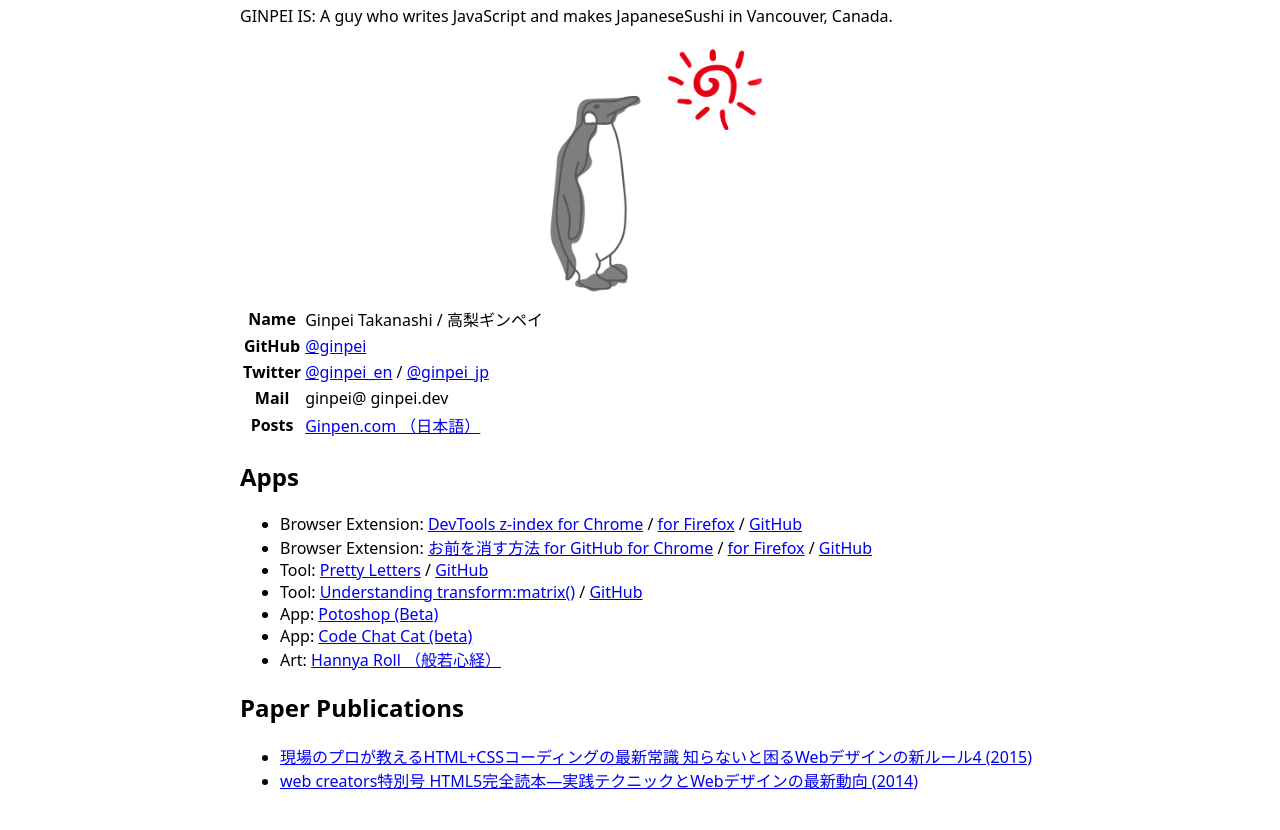
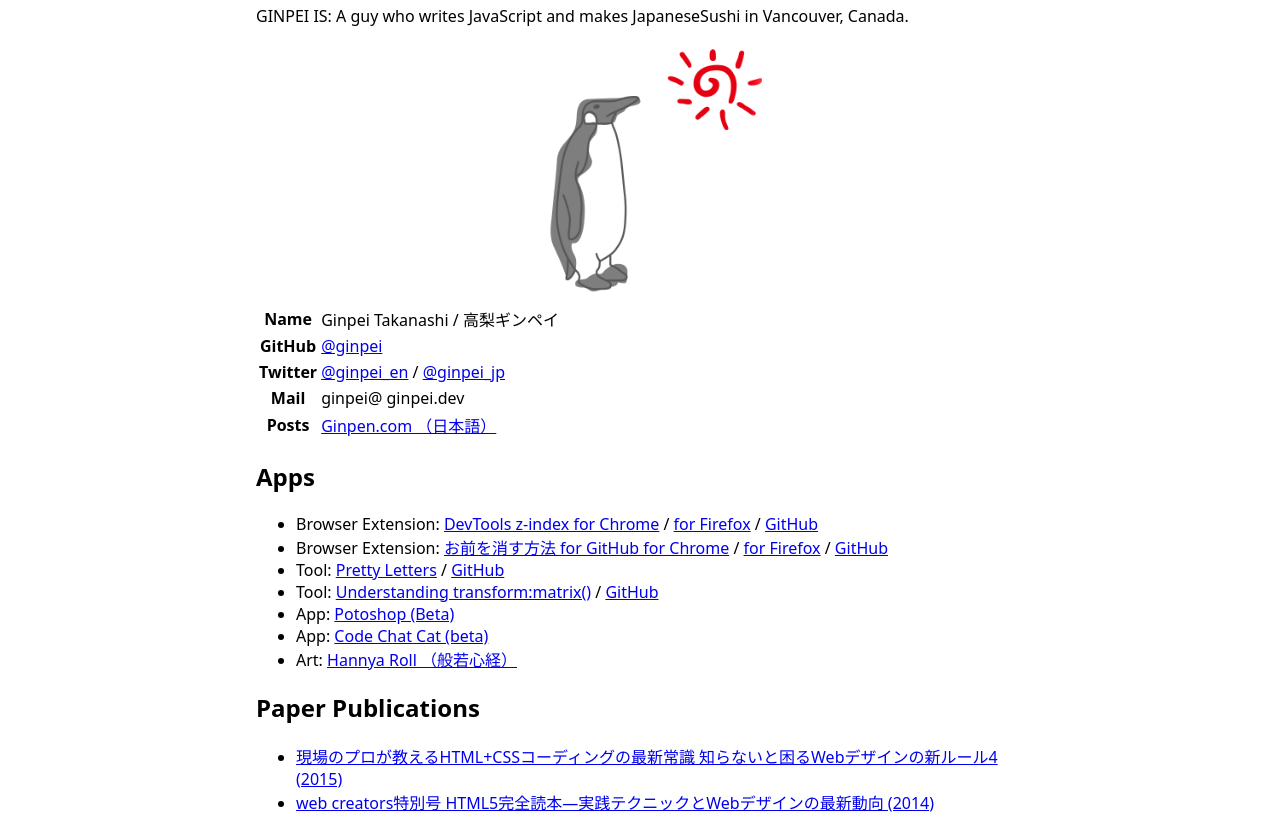
Before and after one commit to ginpei/ginpei.dev, an Astro site: page / in a window 1280 px wide. Shown: the part 100-930 px from the top of the page. Before the commit the page ends 908 px from the top, so only its background shows below. Built offline with nearby package versions, Linux system fonts and the light colour scheme; Astro itself is replaced by a stand-in of ours.

Commit message:
better container strategy

```diff
--- a/src/layouts/Layout.astro
+++ b/src/layouts/Layout.astro
@@ -29,24 +29,17 @@ const { title } = Astro.props;
 	}
 	body {
 		margin: 0;
-		min-width: 320px;
 	}
 	code {
 		font-family: Menlo, Monaco, Lucida Console, Liberation Mono, DejaVu Sans Mono,
 			Bitstream Vera Sans Mono, Courier New, monospace;
 	}
+
 	.ui-container {
-		margin-left: auto;
-		margin-right: auto;
-		max-width: 800px;
-		padding-left: 1rem;
-		padding-right: 1rem;
-	}
-
-	@media (max-width: 800px) {
-		.ui-container {
-			max-width: 100%;
-		}
+		box-sizing: border-box;
+		margin-inline: auto;
+		padding-inline: 1rem;
+		width: clamp(320px, 100%, 50rem);
 	}
 
 	.ui-center {
```
